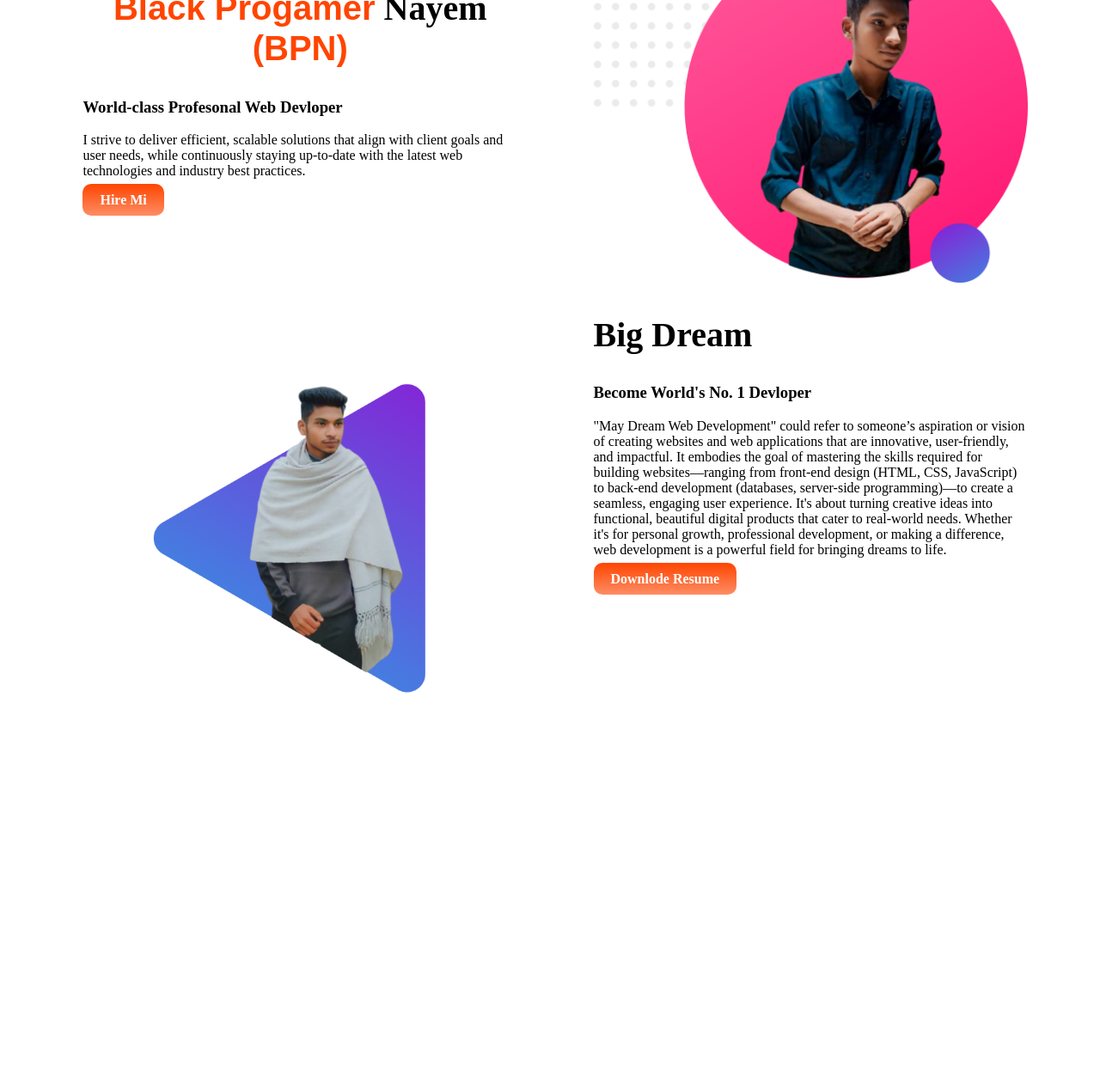
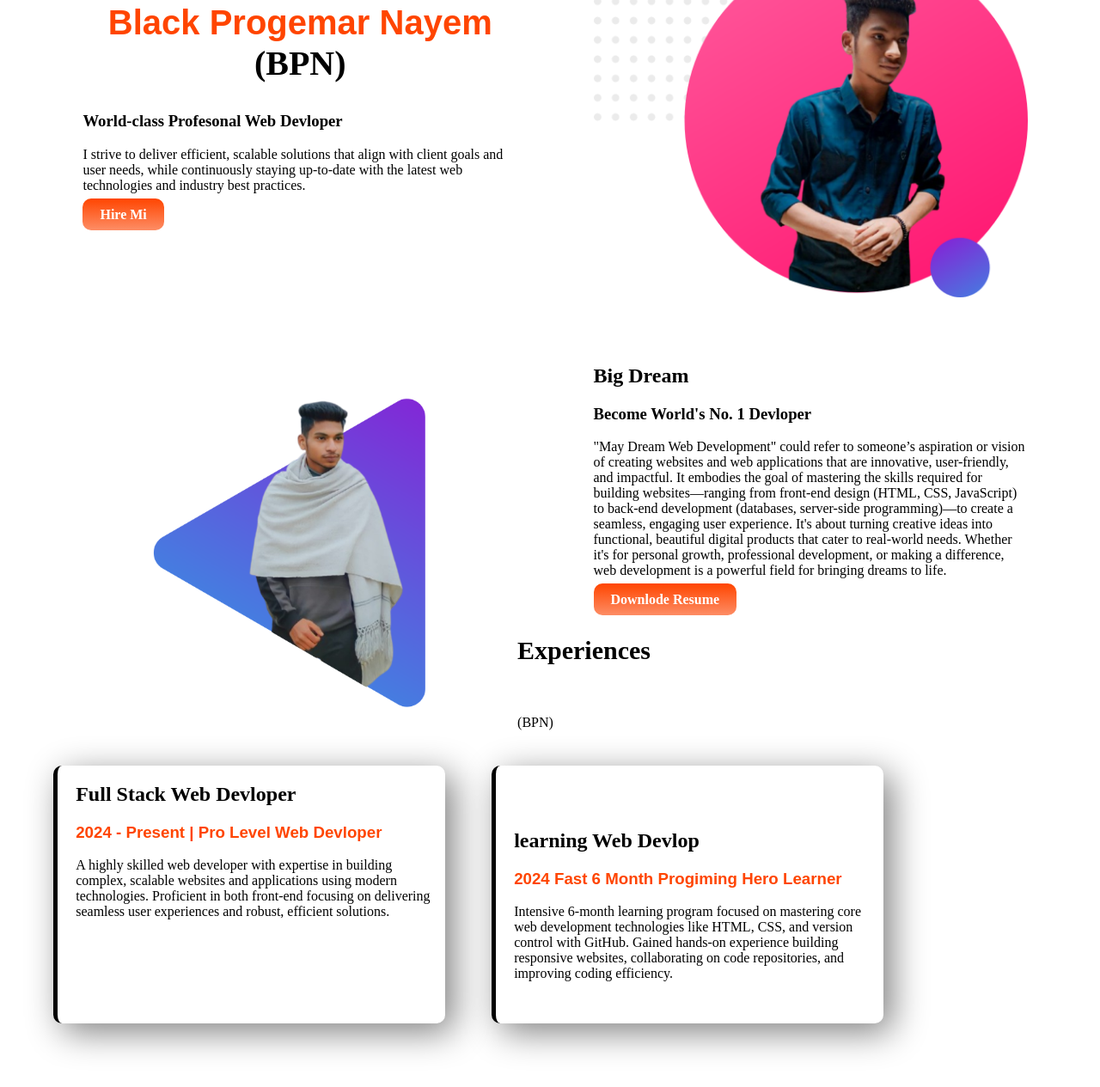
Before and after one commit to Mdnayem097/my-first-website, a plain HTML site: page index.html in a window 1280 px wide. Shown: the part 135-1400 px from the top of the page at 86% size. Before the commit the page ends 1009 px from the top, so only its background shows below. Drawn offline with Linux system fonts and the light colour scheme.

Commit message:
first commit

```diff
--- a/index.html
+++ b/index.html
@@ -10,7 +10,7 @@
     <section class="fast section">
         <div class="text">
             <h1>WELCOME To</h1>
-            <h1><span class="bpn">Black Progamer</span> Nayem <span class="bpn">(BPN)</span></h1>
+            <h1><span class="bpn">Black Progemar Nayem</span> (BPN)</h1>
             <h3>World-class Profesonal Web Devloper</h3>
             <p>I strive to deliver efficient, scalable solutions that align with client goals and user needs, while continuously staying up-to-date with the latest web technologies and industry best practices.</p>
             <a class="link" target="_blank" href="https://www.facebook.com/neloy.hossan.37">Hire Mi</a>
@@ -24,7 +24,7 @@
             <div class="text">
                 <img src="image/image 8.png" alt="img">
             </div>
-            <div class="text">
+            <div class="text"><br><br><br>
                 <h2>Big Dream</h2>
                 <h3>Become World's No. 1 Devloper</h3>
                 <p>"May Dream Web Development" could refer to someone’s aspiration or vision of creating websites and web applications that are innovative, user-friendly, and impactful. It embodies the goal of mastering the skills required for building websites—ranging from front-end design (HTML, CSS, JavaScript) to back-end development (databases, server-side programming)—to create a seamless, engaging user experience. It's about turning creative ideas into functional, beautiful digital products that cater to real-world needs. Whether it's for personal growth, professional development, or making a difference, web development is a powerful field for bringing dreams to life.</p>
@@ -32,5 +32,19 @@
             </div>
 
     </section>
+    <section class="experience">
+        <h2 id="ex">Experiences</h2>
+        <div id="r8" class="text box">
+            <h2>Full Stack Web Devloper</h2>
+            <h3><span class="bpn">2024 - Present | Pro Level Web Devloper</span></h3>
+            <p>A highly skilled web developer with expertise in building complex, scalable websites and applications using modern technologies. Proficient in both front-end focusing on delivering seamless user experiences and robust, efficient solutions.</p>
+        </div>
+        <div id="r8" class="text box"><br><br><br>
+            <h2>learning Web Devlop</h2>
+            <h3><span class="bpn">2024 Fast 6 Month Progiming Hero Learner</span></h3>
+            <p>Intensive 6-month learning program focused on mastering core web development technologies like HTML, CSS, and version control with GitHub. Gained hands-on experience building responsive websites, collaborating on code repositories, and improving coding efficiency.</p><br><br><br><br><br><br><br><br>
+        </div>
+    </section>
+    <footer>(BPN)</footer>
 </body>
 </html>
--- a/style.css
+++ b/style.css
@@ -24,7 +24,22 @@ h1{
     color: white;
     font-weight: bold;
 }
-h2{
-    font-size: 40px;
+.experience{
+    width: 85%;
+}
+
+.box{
+    box-shadow: 10px 10px 40px grey;
+    border-radius: 10px;
+    height: 300px;
 
 }
+
+#r8{
+    border-left: 5px solid;
+}
+#ex{
+    font-size: 30px;
+    text-align: left;
+    line-height: 100px;
+}
```
